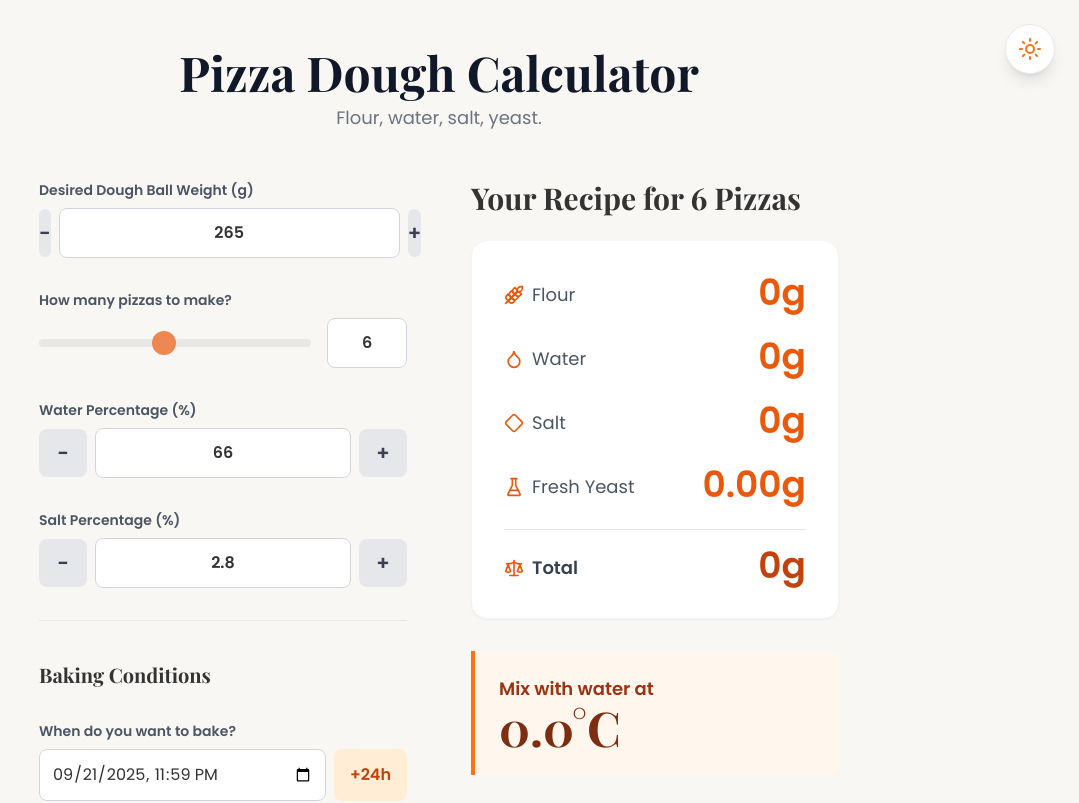
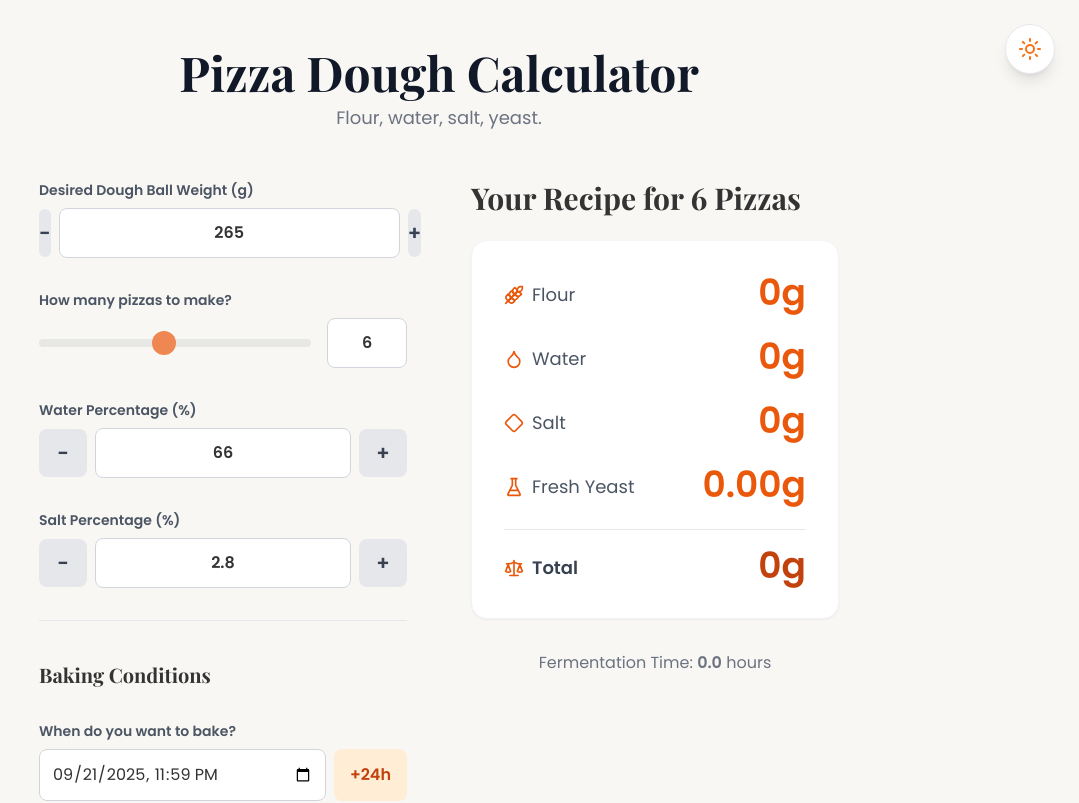
Before and after one commit to mikserf/pizzacalculator, a React (Vite) app: page / in a window 1280 px wide. Shown: the top 803 px of the page, without its empty margins (201-1280 px from the left). Built offline with nearby package versions, Linux system fonts and the light colour scheme.

Commit message:
Add showAdvanced prop to RecipeDisplay component
Added optional showAdvanced prop to display additional recipe information conditionally.

```diff
--- a/src/components/RecipeDisplay.tsx
+++ b/src/components/RecipeDisplay.tsx
@@ -5,9 +5,10 @@ import { RecipeResult } from '../types/pizza';
 interface RecipeDisplayProps {
   numPizzas: number;
   recipe: RecipeResult;
+  showAdvanced?: boolean;
 }
 
-const RecipeDisplay: React.FC<RecipeDisplayProps> = ({ numPizzas, recipe }) => {
+const RecipeDisplay: React.FC<RecipeDisplayProps> = ({ numPizzas, recipe, showAdvanced = false }) => {
   return (
     <div className="recipe mt-12 md:mt-0">
       <h2 className="font-display text-3xl font-bold mb-6">
@@ -64,12 +65,14 @@ const RecipeDisplay: React.FC<RecipeDisplayProps> = ({ numPizzas, recipe }) => {
         </div>
       </div>
 
+      {showAdvanced && (
         <div className="mt-8 bg-orange-50 dark:bg-orange-900/20 border-l-4 border-orange-500 dark:border-orange-400 p-6 rounded-r-lg">
           <p className="text-lg font-semibold text-orange-800 dark:text-orange-300">Mix with water at</p>
           <p className="font-display text-5xl font-bold text-orange-900 dark:text-orange-200">
             {recipe.requiredWaterTemp.toFixed(1)}°C
           </p>
         </div>
+      )}
 
       <div className="mt-8 text-center">
         <p className="text-gray-500 dark:text-gray-400">
```
Lines whose indentation alone changed are shown as unchanged.
